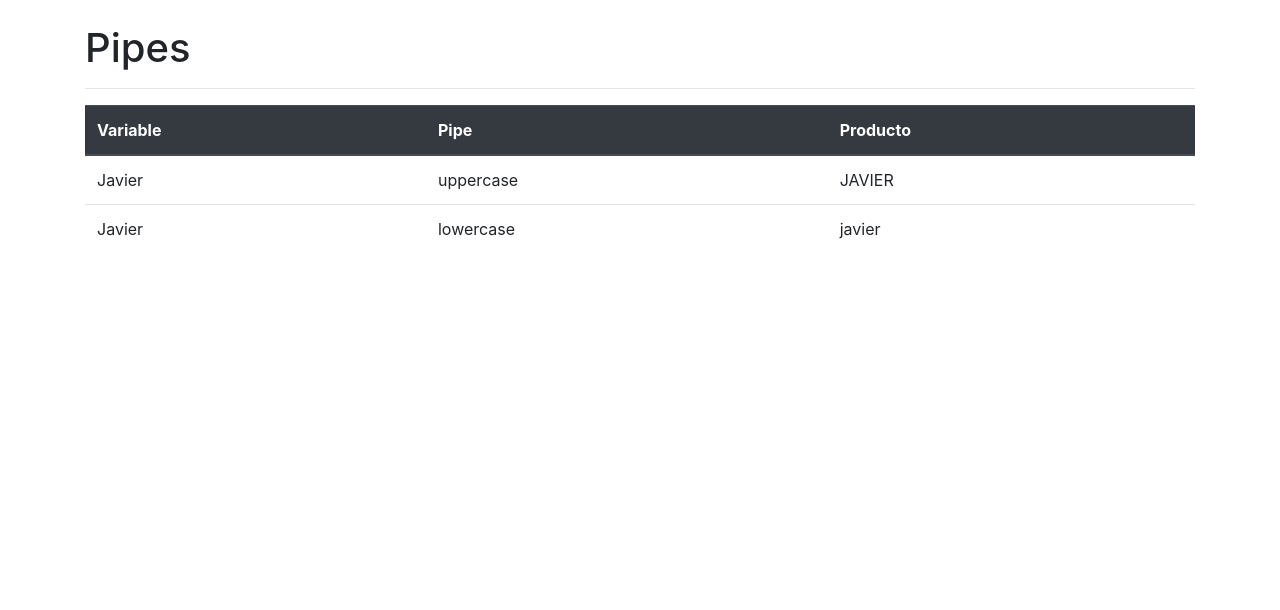
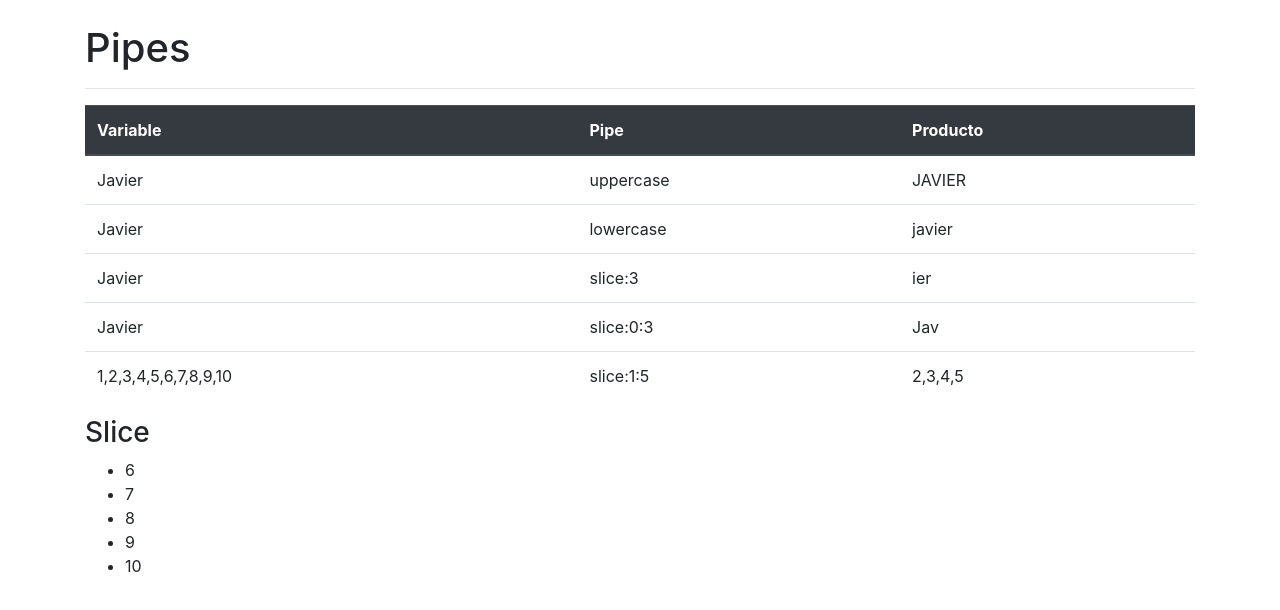
Before and after one commit to JavierIniesta/angular-pipes, an Angular app: page / in a window 1280 px wide. Shown: the top 610 px of the page. Built offline with nearby package versions, Linux system fonts and the light colour scheme.

Commit message:
[IMP] Slice

```diff
--- a/src/app/app.component.html
+++ b/src/app/app.component.html
@@ -21,6 +21,25 @@
                 <td>lowercase</td>
                 <td>{{nombre | lowercase}}</td>
             </tr>
+            <tr>
+                <td>{{nombre}}</td>
+                <td>slice:3</td>
+                <td>{{nombre | slice:3}}</td>
+            </tr>
+            <tr>
+                <td>{{nombre}}</td>
+                <td>slice:0:3</td>
+                <td>{{nombre | slice:0:3}}</td>
+            </tr>
+            <tr>
+                <td>{{arreglo}}</td>
+                <td>slice:1:5</td>
+                <td>{{arreglo | slice:1:5}}</td>
+            </tr>
         </tbody>
     </table>
+    <h3>Slice</h3>
+    <ul>
+        <li *ngFor="let item of arreglo | slice:5:20">{{item}}</li>
+    </ul>
 </div>
--- a/src/app/app.component.ts
+++ b/src/app/app.component.ts
@@ -6,5 +6,6 @@
   styleUrls: ['./app.component.css']
 })
 export class AppComponent {
-  nombre = "Javier";
+  nombre = 'Javier';
+  arreglo = [1, 2, 3, 4, 5, 6, 7, 8, 9, 10];
 }
--- a/src/index.html
+++ b/src/index.html
@@ -6,9 +6,9 @@
     <title>Pipes</title>
     <base href="/">
     <link rel="stylesheet" href="https://stackpath.bootstrapcdn.com/bootstrap/4.4.1/css/bootstrap.min.css" integrity="sha384-Vkoo8x4CGsO3+Hhxv8T/Q5PaXtkKtu6ug5TOeNV6gBiFeWPGFN9MuhOf23Q9Ifjh" crossorigin="anonymous">
-    <script src="https://stackpath.bootstrapcdn.com/bootstrap/4.4.1/js/bootstrap.min.js" integrity="sha384-wfSDF2E50Y2D1uUdj0O3uMBJnjuUD4Ih7YwaYd1iqfktj0Uod8GCExl3Og8ifwB6" crossorigin="anonymous"></script>
     <script src="https://code.jquery.com/jquery-3.4.1.slim.min.js" integrity="sha384-J6qa4849blE2+poT4WnyKhv5vZF5SrPo0iEjwBvKU7imGFAV0wwj1yYfoRSJoZ+n" crossorigin="anonymous"></script>
     <script src="https://cdn.jsdelivr.net/npm/popper.js@1.16.0/dist/umd/popper.min.js" integrity="sha384-Q6E9RHvbIyZFJoft+2mJbHaEWldlvI9IOYy5n3zV9zzTtmI3UksdQRVvoxMfooAo" crossorigin="anonymous"></script>
+    <script src="https://stackpath.bootstrapcdn.com/bootstrap/4.4.1/js/bootstrap.min.js" integrity="sha384-wfSDF2E50Y2D1uUdj0O3uMBJnjuUD4Ih7YwaYd1iqfktj0Uod8GCExl3Og8ifwB6" crossorigin="anonymous"></script>
     <meta name="viewport" content="width=device-width, initial-scale=1">
     <link rel="icon" type="image/x-icon" href="favicon.ico">
 </head>
```
